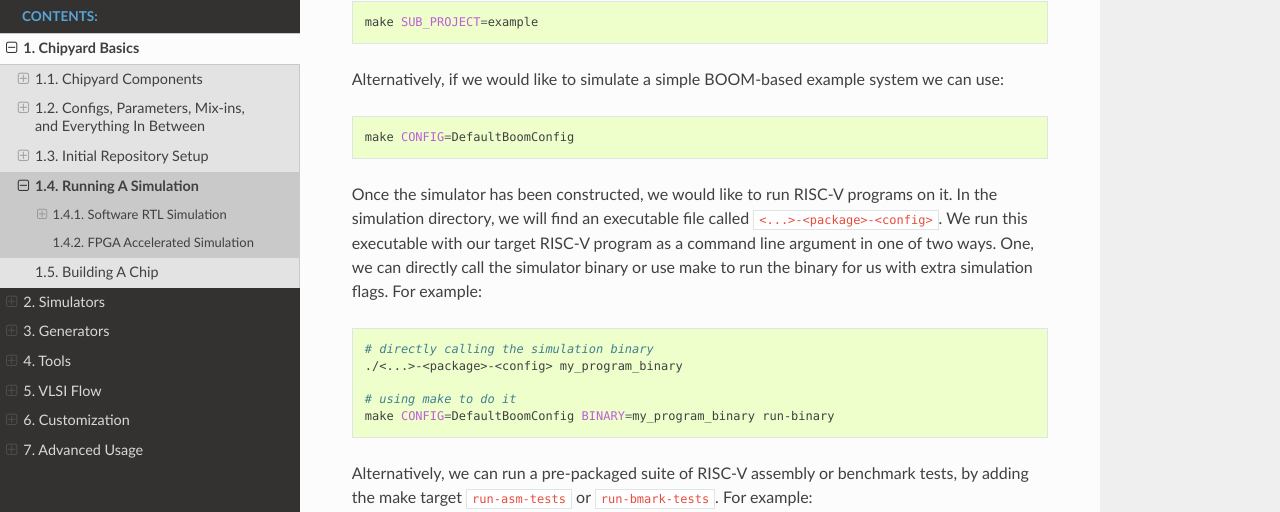
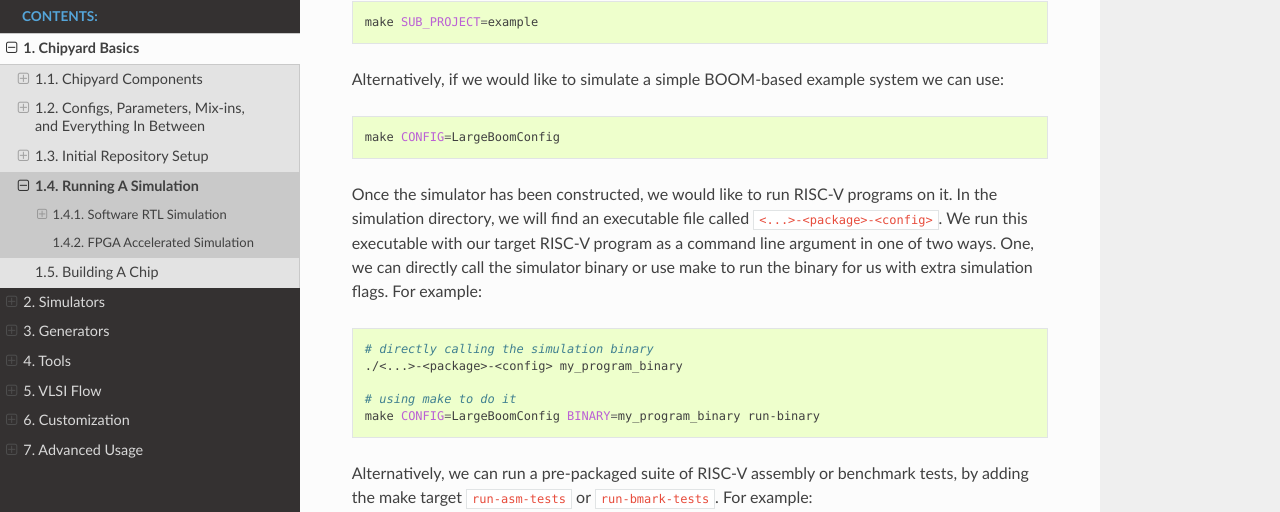
Before and after one commit to ucb-bar/chipyard, a Sphinx documentation site: the page built from docs/Chipyard-Basics/Running-A-Simulation.rst, in a window 1280 px wide and 900 px high, scrolled down 1344 px. Shown: the part 130-642 px from the top of the window. Built offline with Sphinx 7.4.7 and the Read the Docs theme 2.0.0, drawn with Linux system fonts in a browser that asks for light colours; pages that are not in the unit, such as notebooks, are missing from menus.

Commit message:
Changed Default->Large

```diff
--- a/docs/Chipyard-Basics/Running-A-Simulation.rst
+++ b/docs/Chipyard-Basics/Running-A-Simulation.rst
@@ -62,7 +62,7 @@
 
 .. code-block:: shell
 
-    make CONFIG=DefaultBoomConfig
+    make CONFIG=LargeBoomConfig
 
 Once the simulator has been constructed, we would like to run RISC-V programs on it.
 In the simulation directory, we will find an executable file called ``<...>-<package>-<config>``.
@@ -76,7 +76,7 @@
     ./<...>-<package>-<config> my_program_binary
 
     # using make to do it
-    make CONFIG=DefaultBoomConfig BINARY=my_program_binary run-binary
+    make CONFIG=LargeBoomConfig BINARY=my_program_binary run-binary
 
 Alternatively, we can run a pre-packaged suite of RISC-V assembly or benchmark tests, by adding the make target ``run-asm-tests`` or ``run-bmark-tests``.
 For example:
```
